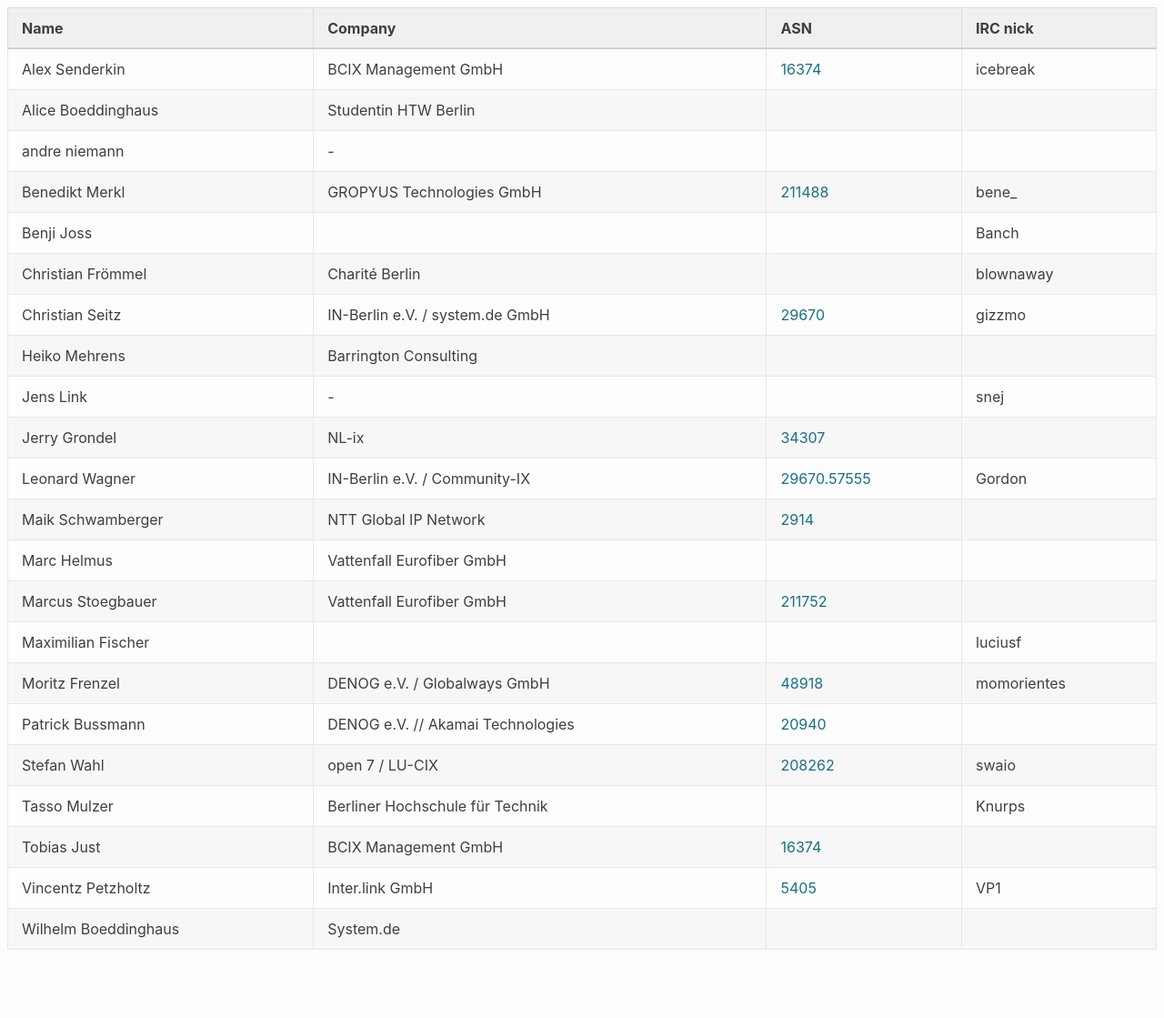
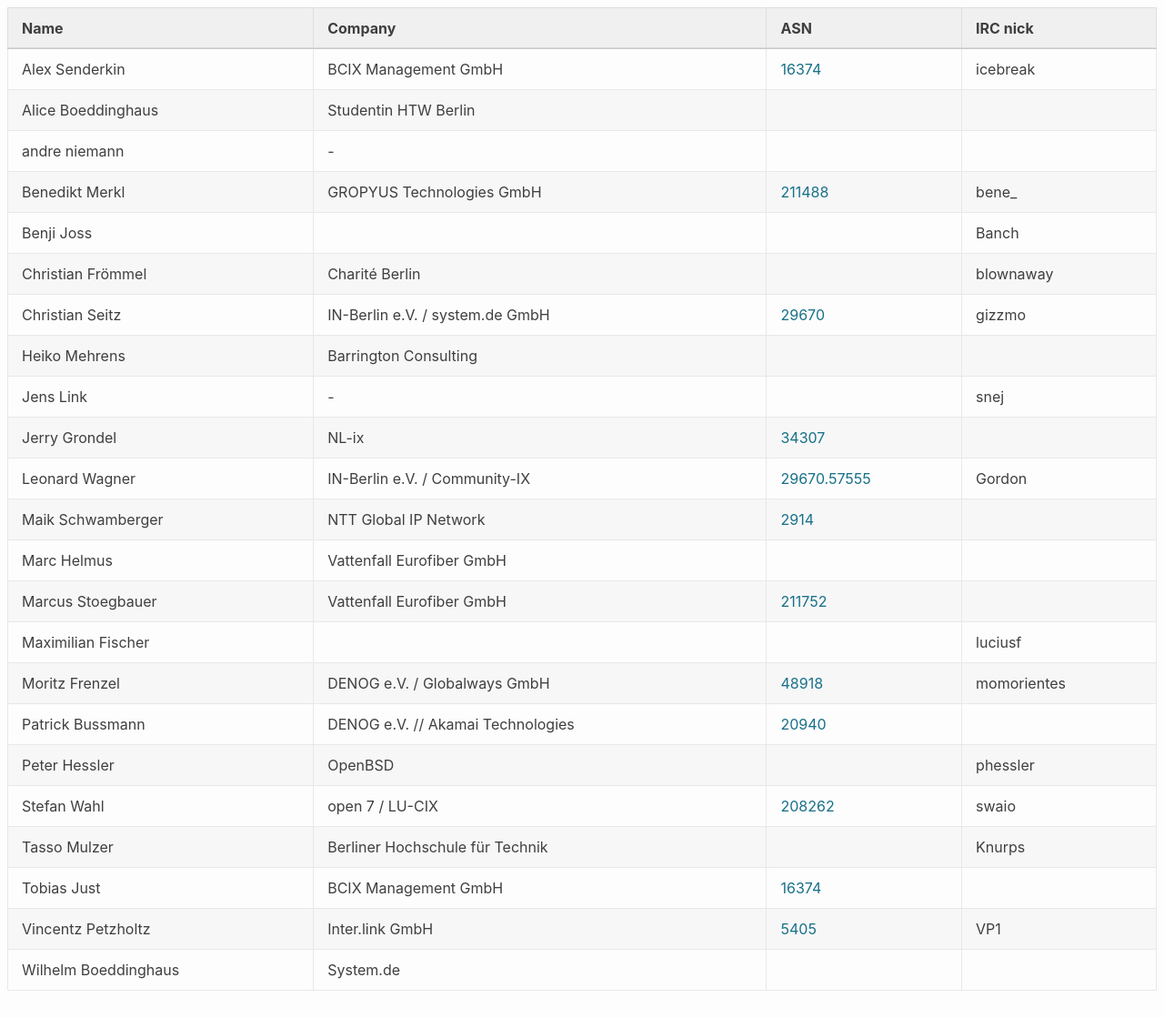
Before and after one commit to denog/pretix-attendeelist, a Jekyll site: the page built from meetup2023_02/index.markdown, in a window 1280 px wide and 1119 px high. Shown: the whole window at 91% size. Built offline with Jekyll 4.4.1, drawn with Linux system fonts in a browser that asks for light colours.

Commit message:
Latest data: Sat Mar 11 12:36:32 UTC 2023

```diff
--- a/_data/attendees_denog_meetup_2023_02.json
+++ b/_data/attendees_denog_meetup_2023_02.json
@@ -102,6 +102,12 @@
     "asn": "20940"
   },
   {
+    "name": "Peter Hessler",
+    "company": "OpenBSD",
+    "irc": "phessler",
+    "asn": null
+  },
+  {
     "name": "Stefan Wahl",
     "company": "open 7 / LU-CIX",
     "irc": "swaio",
```
